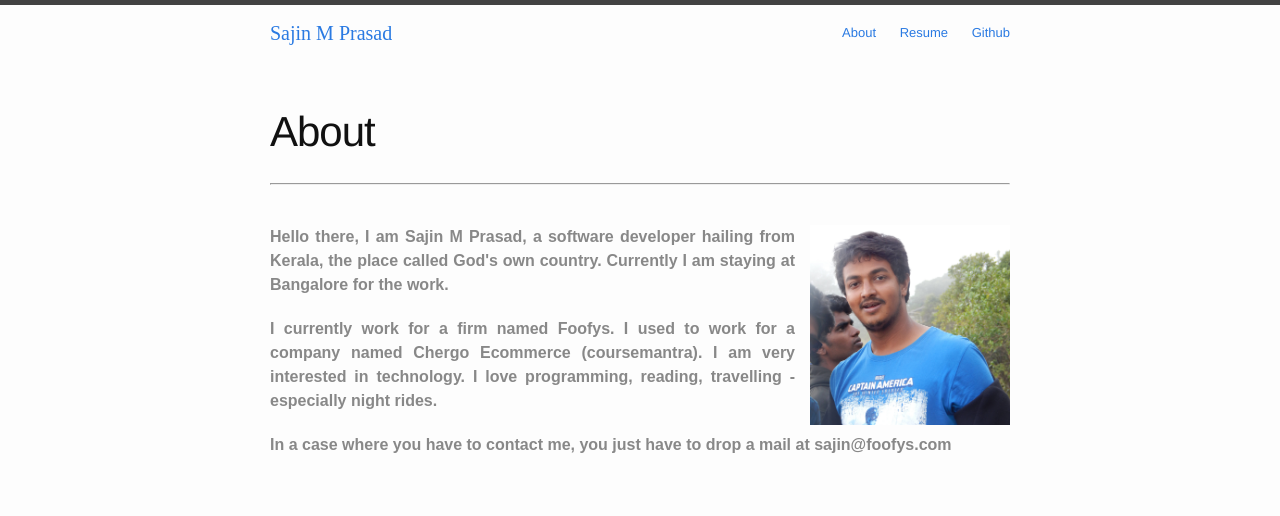
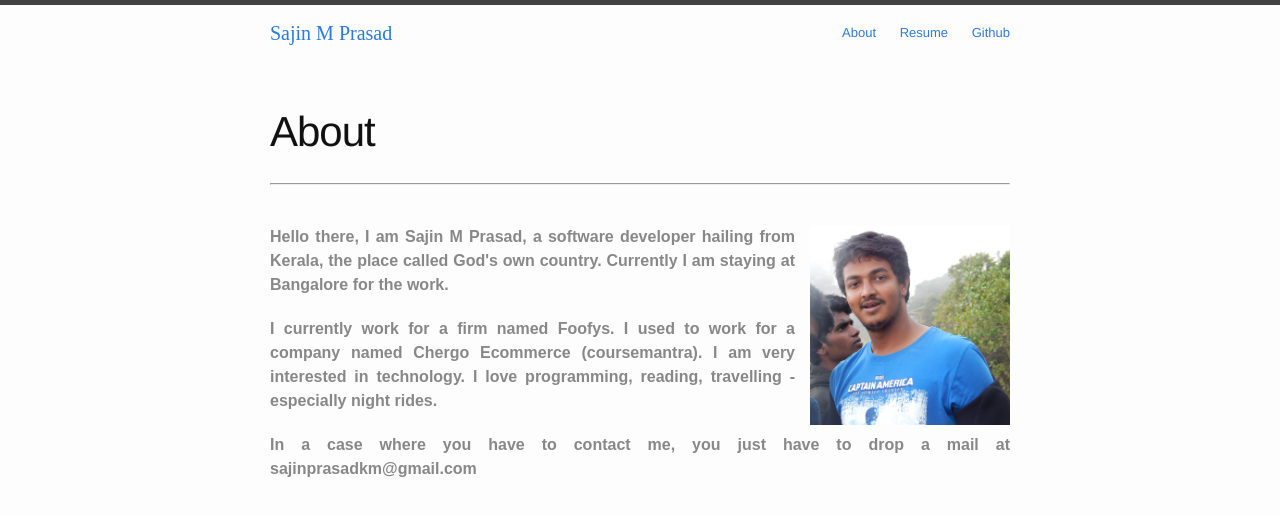
Before and after one commit to sajinmp/sajinmp.github.io, a Jekyll site: the page built from about.html, in a window 1280 px wide. Shown: the top 516 px of the page. Built offline with Jekyll 4.4.1, drawn with Linux system fonts in a browser that asks for light colours.

Commit message:
changed email

```diff
--- a/about.html
+++ b/about.html
@@ -14,6 +14,6 @@ keywords: Sajin, Prasad, Sajin M Prasad, sajinmp, web developer, rails developer
      I currently work for a firm named Foofys. I used to work for a company named Chergo Ecommerce (coursemantra). I am very interested in technology. I love programming, reading, travelling - especially night rides.
   </p>
   <p style="text-align: justify;">
-    In a case where you have to contact me, you just have to drop a mail at sajin@foofys.com
+    In a case where you have to contact me, you just have to drop a mail at sajinprasadkm@gmail.com
   </p>
 </div>
```
